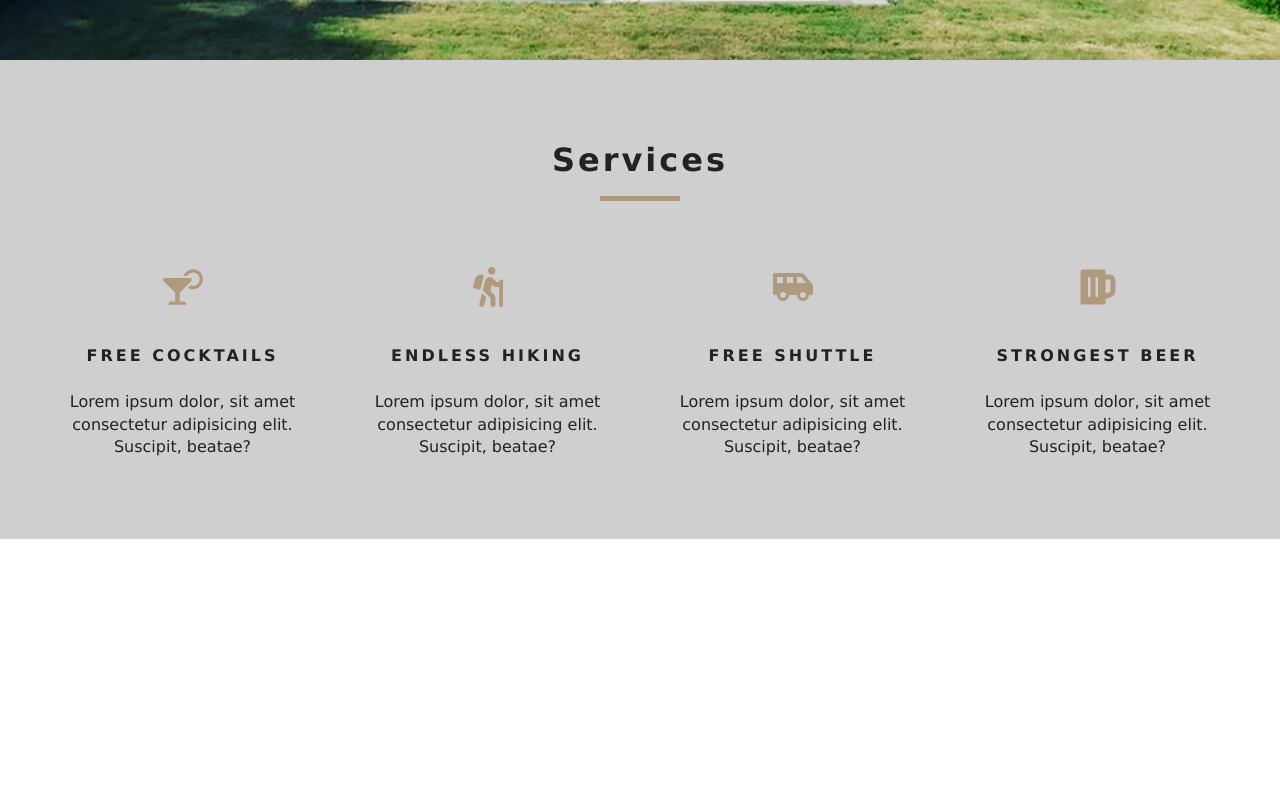
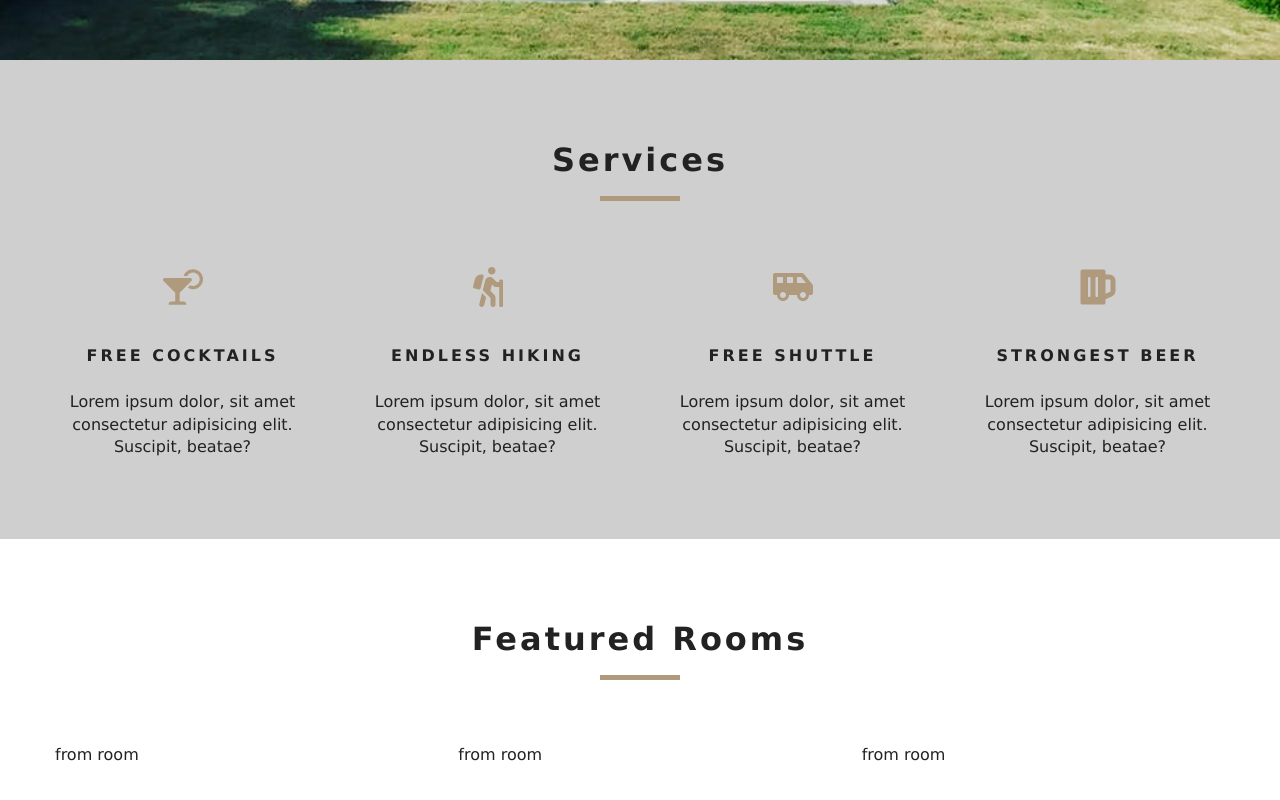
Before and after one commit to qw-0p/React-Beach-Resort, a React (Create React App) app: page / in a window 1280 px wide. Shown: the part 740-1540 px from the top of the page. Before the commit the page ends 1279 px from the top, so only its background shows below. Built offline with nearby package versions, Linux system fonts and the light colour scheme.

Commit message:
created some components

```diff
--- /dev/null
+++ b/src/componennts/FeaturedRooms.js
@@ -0,0 +1,23 @@
+import React, {Component} from 'react';
+import {RoomContext} from '../context';
+import Loading from './Loading';
+import Room from './Room';
+import Title from './Title';
+
+export default class FeaturedRooms extends Component {
+    static contextType = RoomContext;
+    render() {
+        let {loading, featuredRooms: rooms} = this.context;
+        rooms = rooms.map((room) => {
+            return <Room key={room.id} room={room} />;
+        });
+        return (
+            <section className="featured-rooms">
+                <Title title="featured rooms" />
+                <div className="featured-rooms-center">
+                    {loading ? <Loading /> : rooms}
+                </div>
+            </section>
+        );
+    }
+}
--- /dev/null
+++ b/src/componennts/Loading.js
@@ -0,0 +1,10 @@
+import React from 'react';
+import loadingGif from '../images/gif/loading-arrow.gif';
+export default function Loading() {
+    return (
+        <div className="loading">
+            <h4>rooms data loading...</h4>
+            <img src={loadingGif} alt="" />
+        </div>
+    );
+}
--- /dev/null
+++ b/src/componennts/Room.js
@@ -0,0 +1,6 @@
+import React from 'react';
+import {Link} from 'react-router-dom';
+
+export default function Room() {
+    return <div>from room</div>;
+}
--- /dev/null
+++ b/src/context.js
@@ -0,0 +1,49 @@
+import React, {Component} from 'react';
+import items from './data';
+
+const RoomContext = React.createContext();
+//<RoomContext.Provider value={'hello'}
+class RoomProvider extends Component {
+    state = {
+        rooms: [],
+        sortedRooms: [],
+        featuredRooms: [],
+        loading: true,
+    };
+    // getData
+
+    componentDidMount() {
+        let rooms = this.formatData(items);
+        let featuredRooms = rooms.filter((room) => room.featured === true);
+        this.setState({
+            rooms,
+            featuredRooms,
+            sortedRooms: rooms,
+            loading: false,
+        });
+    }
+
+    formatData(items) {
+        let tempItems = items.map((item) => {
+            let id = item.sys.id;
+            let images = item.fields.images.map(
+                (image) => image.fields.file.url
+            );
+            let room = {...item.fields, images, id};
+            return room;
+        });
+        return tempItems;
+    }
+
+    render() {
+        return (
+            <RoomContext.Provider value={{...this.state}}>
+                {this.props.children}
+            </RoomContext.Provider>
+        );
+    }
+}
+
+const RoomConsumer = RoomContext.Consumer;
+
+export {RoomProvider, RoomConsumer, RoomContext};
--- a/src/index.js
+++ b/src/index.js
@@ -4,11 +4,13 @@
 import {BrowserRouter as Router} from 'react-router-dom';
 import App from './App';
 import * as serviceWorker from './serviceWorker';
-
+import {RoomProvider} from './context';
 ReactDOM.render(
-    <Router>
-        <App />
-    </Router>,
+    <RoomProvider>
+        <Router>
+            <App />
+        </Router>
+    </RoomProvider>,
     document.getElementById('root')
 );
 
--- a/src/pages/Home.js
+++ b/src/pages/Home.js
@@ -3,6 +3,7 @@
 import Banner from '../componennts/Banner';
 import {Link} from 'react-router-dom';
 import Services from '../componennts/Services';
+import FeaturedRooms from '../componennts/FeaturedRooms';
 
 export default function Home() {
     return (
@@ -18,6 +19,7 @@
                 </Banner>
             </Hero>
             <Services />
+            <FeaturedRooms />
         </>
     );
 }
```
